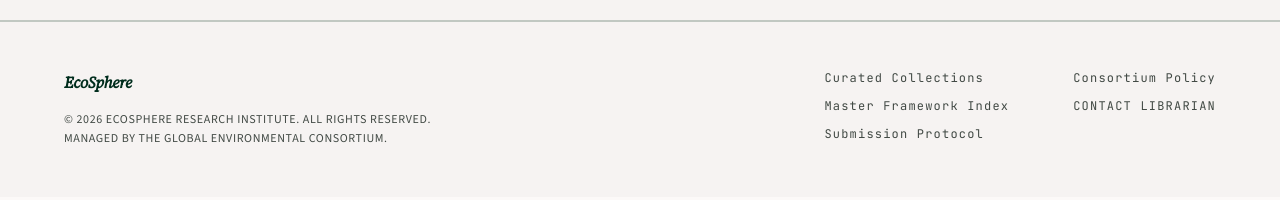
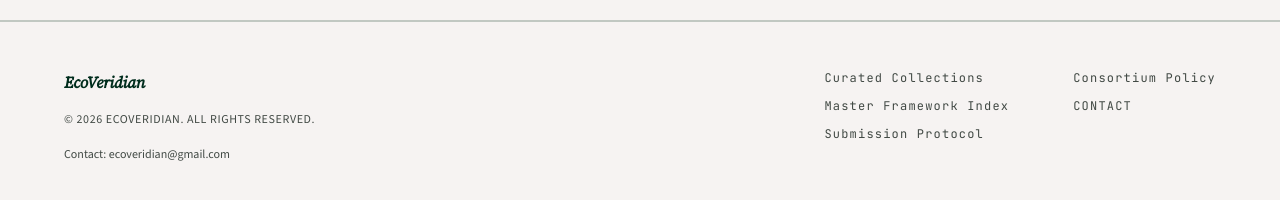
Before and after one commit to EcoVeridian/EcoVeridianV2, a React (Vite) app: page / in a window 1280 px wide. Shown: the part 1968-2168 px from the top of the page. Built offline with nearby package versions, Linux system fonts and the light colour scheme.

Commit message:
header alignment

```diff
--- a/metadata.json
+++ b/metadata.json
@@ -1,5 +1,5 @@
 {
-  "name": "EcoSphere",
-  "description": "EcoSphere Research Institute: Master Index of Environmental Frameworks and Submission of Inquiry Protocol.",
+  "name": "EcoVeridian",
+  "description": "EcoVeridian — Master Index of environmental frameworks and inquiry protocol.",
   "requestFramePermissions": []
 }
--- a/src/components/ArticleReader.tsx
+++ b/src/components/ArticleReader.tsx
@@ -44,7 +44,7 @@ export default function ArticleReader({ article, onClose }: ArticleReaderProps)
         // Actually generate a simple text/plain file with the article contents!
         const content = `
 =========================================
-ECOSPHERE RESEARCH INSTITUTE JOURNAL
+ECOVERIDIAN REPORT
 Volume IV / Issue 09 — Grounded in Inquiry
 =========================================
 
@@ -81,7 +81,7 @@ ${article.references.map((r, i) => `[${i + 1}] ${r}`).join('\n')}
 =========================================
 OFFICIAL CITATION RECORD
 PGP Signature Verified
-EcoSphere Publication ID: ECO-${article.id}-2026
+EcoVeridian Publication ID: EV-${article.id}-2026
 =========================================
 `;
         const blob = new Blob([content], { type: 'text/plain' });
--- a/src/components/Footer.tsx
+++ b/src/components/Footer.tsx
@@ -14,10 +14,12 @@ export default function Footer({ setActiveTab }: FooterProps) {
 
         {/* Brand Description */}
         <div className="flex flex-col gap-4 max-w-sm">
-          <span className="font-serif text-display-lg-mobile text-primary font-bold italic tracking-tight">EcoSphere</span>
+          <span className="font-serif text-display-lg-mobile text-primary font-bold italic tracking-tight">EcoVeridian</span>
           <p className="font-sans text-xs text-on-surface-variant leading-relaxed uppercase tracking-wider">
-            © 2026 EcoSphere Research Institute. All rights reserved. <br/>
-            Managed by the Global Environmental Consortium.
+            © 2026 EcoVeridian. All rights reserved.
+          </p>
+          <p className="font-sans text-xs text-on-surface-variant leading-relaxed">
+            Contact: ecoveridian@gmail.com
           </p>
         </div>
 
@@ -55,11 +57,11 @@ export default function Footer({ setActiveTab }: FooterProps) {
               Consortium Policy
             </button>
             <a
-              href="mailto:librarian@ecosphere.org"
+              href="#contact"
               className="text-left text-on-surface-variant hover:text-primary hover:underline transition-all duration-300 cursor-pointer"
               id="footer-link-contact"
             >
-              Contact Librarian
+              Contact
             </a>
           </div>
         </div>
--- a/src/components/Header.tsx
+++ b/src/components/Header.tsx
@@ -37,7 +37,7 @@ export default function Header({ activeTab, setActiveTab, onSignInClick, isSigne
             className="font-serif italic text-3xl md:text-4xl text-primary font-bold cursor-pointer hover:opacity-85 transition-opacity"
             id="logo-button"
           >
-            EcoSphere
+            EcoVeridian
           </button>
 
           {/* Navigation Links (Desktop) */}
--- a/src/components/InstitutionalAccessView.tsx
+++ b/src/components/InstitutionalAccessView.tsx
@@ -48,7 +48,7 @@ Please provide a brief summary of why your institution requires unthrottled acce
           Institutional Access Protocols
         </h1>
         <p className="font-sans text-base md:text-lg text-on-surface-variant leading-relaxed">
-          The EcoSphere Master Index is managed as a shared resource. We provide tailored subscription frameworks for universities, state departments, and accredited international agencies.
+          The EcoVeridian Master Index is managed as a shared resource. We provide tailored subscription frameworks for universities, state departments, and accredited international agencies.
         </p>
       </header>
 
--- a/src/components/MasterIndexView.tsx
+++ b/src/components/MasterIndexView.tsx
@@ -142,7 +142,7 @@ export default function MasterIndexView({ frameworks, onSelectFramework }: Maste
     const url = URL.createObjectURL(blob);
     const link = document.createElement('a');
     link.href = url;
-    link.download = `ecosphere_${item.id.toLowerCase().replace(/-/g, '_')}_metadata.csv`;
+    link.download = `ecoveridian_${item.id.toLowerCase().replace(/-/g, '_')}_metadata.csv`;
     document.body.appendChild(link);
     link.click();
     document.body.removeChild(link);
--- a/src/components/SubmissionView.tsx
+++ b/src/components/SubmissionView.tsx
@@ -94,11 +94,11 @@ export default function SubmissionView() {
         ).join('').toUpperCase();
 
         const blockReceipt = `-----BEGIN PGP SIGNED MESSAGE-----
-Hash: SHA512
+      Hash: SHA512
 
-==================================================
-ECOSPHERE INQUIRY TRANSMISSION RECEIPT
-==================================================
+      ==================================================
+      ECOVERIDIAN INQUIRY TRANSMISSION RECEIPT
+      ==================================================
 Timestamp: ${new Date().toISOString()}
 Transaction ID: TXN-${transactionHash}
 Physical Node: Geneva-CH-4
@@ -119,7 +119,7 @@ Dossier Content:
 PGP DIGITAL SIGNATURE
 --------------------------------------------------
 -----BEGIN PGP SIGNATURE-----
-Version: EcoSphere Geneva Guard 4.2
+Version: EcoVeridian Guard 1.0
 
 iQGzBAEBCgAdFiEE4F8A9B2C11D3E7F566A18C90B2D4E6F890A1B2C3F890A1B2
 C3F890A1B2C3F890A1B2C3F890A1B2C3F890A1B2C3F890A1B2C3F890A1B2C3F8
@@ -154,10 +154,10 @@ C3F890A1B2C3F890A1B2C3F890A1B2C3F890A1B2C3F890A1B2C3F890A1B2C3F8
     <div className="w-full max-w-[1280px] mx-auto px-5 md:px-16 py-12 md:py-20 animate-fade-in">
 
       {/* Header Section */}
-      <div className="max-w-[720px] mx-auto mb-16 text-center md:text-left border-b-[0.5px] border-outline-variant pb-12">
-        <h1 className="font-serif text-4xl md:text-5xl font-bold text-primary mb-6">Submission of Inquiry</h1>
+      <div className="max-w-[720px] mb-16 text-left border-b-[0.5px] border-outline-variant pb-12">
+        <h1 className="font-serif text-4xl md:text-5xl font-bold text-primary mb-6">Have questions? Contact EcoVeridian</h1>
         <p className="font-sans text-base md:text-lg text-on-surface-variant leading-relaxed">
-          Direct correspondence protocol for research inquiries, methodology requests, and institutional collaboration proposals. Please route your inquiry through the appropriate channels below.
+          Have questions? We've got answers. If you can't find what you're looking for, contact us at ecoveridian@gmail.com. Please route inquiries through the appropriate channels below.
         </p>
       </div>
 
@@ -229,12 +229,7 @@ C3F890A1B2C3F890A1B2C3F890A1B2C3F890A1B2C3F890A1B2C3F890A1B2C3F8
               <div className="space-y-6">
                 <div>
                   <p className="font-sans text-[11px] text-outline uppercase font-semibold mb-1">PRIMARY RELAY</p>
-                  <a
-                    className="font-sans text-lg text-primary font-semibold hover:underline underline-offset-4 decoration-[0.5px]"
-                    href="mailto:inquiry@ecosphere.org"
-                  >
-                    inquiry@ecosphere.org
-                  </a>
+                  <span className="font-sans text-lg text-primary font-semibold">ecoveridian@gmail.com</span>
                 </div>
                 <div>
                   <p className="font-sans text-[11px] text-outline uppercase font-semibold mb-2">PGP FINGERPRINT</p>
@@ -248,14 +243,12 @@ C3F890A1B2C3F890A1B2C3F890A1B2C3F890A1B2C3F890A1B2C3F890A1B2C3F8
             {/* Address block */}
             <section>
               <h2 className="font-mono text-xs uppercase tracking-widest text-on-surface-variant mb-6 pb-2 border-b-[0.5px] border-outline-variant font-bold">
-                Physical Node
+                Contact
               </h2>
               <address className="font-sans text-xs md:text-sm text-on-surface-variant not-italic space-y-1.5 leading-relaxed">
-                EcoSphere Research Institute<br />
-                Global Environmental Consortium<br />
-                1024 Climate Data Row, Suite 400<br />
-                Geneva, CH-1201<br />
-                Switzerland
+                EcoVeridian
+                <br />
+                Email: ecoveridian@gmail.com
               </address>
             </section>
           </div>
--- a/src/data.ts
+++ b/src/data.ts
@@ -219,7 +219,7 @@ export const SCHOLARLY_ARTICLES: ScholarlyArticle[] = [
     id: 'ART-001',
     title: 'The Architecture of Hidden Insight',
     category: 'Special Report',
-    author: 'EcoSphere Scholarly Editorial',
+    author: 'EcoVeridian Editorial',
     readTime: '12 min',
     excerpt: 'A definitive exploration into the structural paradigms of environmental data. We catalog the invisible threads connecting terrestrial ecosystems to atmospheric phenomena, rigorously curated for the modern scholar.',
     image: 'https://lh3.googleusercontent.com/aida-public/AB6AXuApTdxHnhHbP52I0Pgun2hjHotG1Y69uF3PLt4_F4YLfqr2WgqXpFPWXmmoal7N4qQePZqSGEqJFZlbkKKA2jqW5scw_IDr0rV1DzhsxzumE9MMvojhxbMCg4oj-1PYdkiFS-6excuSYeoUQ_93K1Bg4n-HU-CRaqlUg8gViv7asBF5HWkhEFCMMX2XdkL_RXcTBhqgg3sC5Qm6qPhqieUbzW-HuCiHml4Oq6fZ9NqaG0d5qVo5TMJQGiwGptotMZllOyWaqHHq-qg',
```
Also changed, not shown: 1 other file (tests, documents, lock files or other folders).
